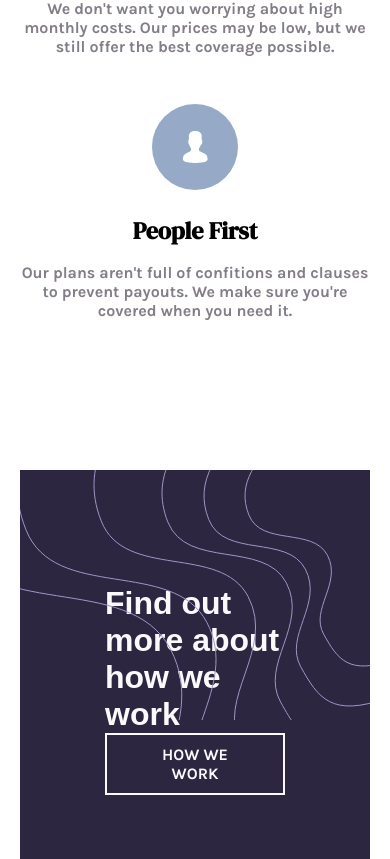
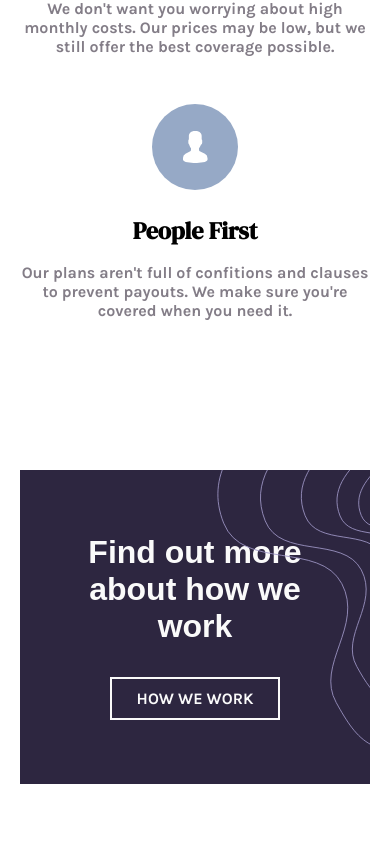
Before and after one commit to AstronautoLunar/insure-landing-page-vue, a Vue app: page / in a window 390 px wide. Shown: the part 1809-2668 px from the top of the page. Built offline with nearby package versions, Linux system fonts and the light colour scheme.

Commit message:
:sparkles: Tornar seção de convite responsiva

```diff
--- a/src/components/AreaInvitation/AreaInvitation.vue
+++ b/src/components/AreaInvitation/AreaInvitation.vue
@@ -7,6 +7,7 @@
         </h1>
 
         <Button
+            identifier="button-section-invite"
             color="var(--very-light-gray)"
             colorTextBackgroundOn="var(--very-dark-violet)"
         >
@@ -15,7 +16,7 @@
 
         <img
             class="illustration-lines"
-            :src="require('../../assets/bg-pattern-how-we-work-desktop.svg')"
+            :src="require(`../../assets/bg-pattern-how-we-work-${isChangeBackgroundImage ? 'mobile' :  'desktop'}.svg`)"
             alt="lines illustration"
         />
     </div>
@@ -28,6 +29,29 @@
         name: "AreaInvitation",
         components: {
             Button
+        },
+        data() {
+            return {
+                mediaQuerieList: matchMedia("(max-width: 562px)"),
+                isChangeBackgroundImage: false
+            }
+        },
+        methods: {
+            toggleBackgroundImage(mediaQuerieList) {
+                if(mediaQuerieList.matches) {
+                    this.isChangeBackgroundImage = true;
+                } else {
+                    this.isChangeBackgroundImage = false;
+                }
+            }
+        },
+        mounted() {
+            this.toggleBackgroundImage(this.mediaQuerieList);
+
+            this.mediaQuerieList.addEventListener("change", this.toggleBackgroundImage);
+        },
+        updated() {
+            this.mediaQuerieList.addEventListener("change", this.toggleBackgroundImage);
         }
     }
 
@@ -67,21 +91,46 @@
         transform: translateY(-50%);
     }
 
-    @media screen and (max-width: 562px) {
+    @media screen and (max-width: 914px) {
+        #button-section-invite {
+            margin-left: 85px;
+        }
+    }
+
+    @media screen and (max-width: 786px) {
         .AreaInvitation {
             margin: 150px 20px;
+            padding: 64px 32px;
 
             flex-direction: column;
 
             height: auto;
         }
 
+        .title {
+            text-align: center;
+
+            margin-right: 0;
+
+            margin-bottom: 32px;
+        }
+
+        #button-section-invite {
+            margin-left: 0;
+        }
+
         .illustration-lines {
+            height: 275px;
+
             top: 0;
             right: 0;
 
             transform: none;
         }
+
     }
 
+    /* @media screen and (max-width: 562px) {
+    } */
+
 </style>
--- a/src/components/Button/Button.vue
+++ b/src/components/Button/Button.vue
@@ -1,5 +1,6 @@
 <template>
     <button
+        :id="identifier"
         :class="`custom-button ${isTransition ? 'transition' : ''}`"
         :style="{
             borderColor: color,
@@ -41,6 +42,10 @@
             colorTextBackgroundOn: {
                 type: String,
                 required: true,
+            },
+            identifier: {
+                type: String,
+                required: false
             }
         },
         data() {
@@ -60,13 +65,15 @@
 <style scoped>
 
     .custom-button {
+        max-width: 300px;
+        min-width: 170px;
         background-color: transparent;
         outline: none;
         box-shadow: none;
 
         z-index: 1000;
 
-        padding: 10px 30px;
+        padding: 10px 20px;
 
         border-width: 2px;
         border-style: solid;
```
